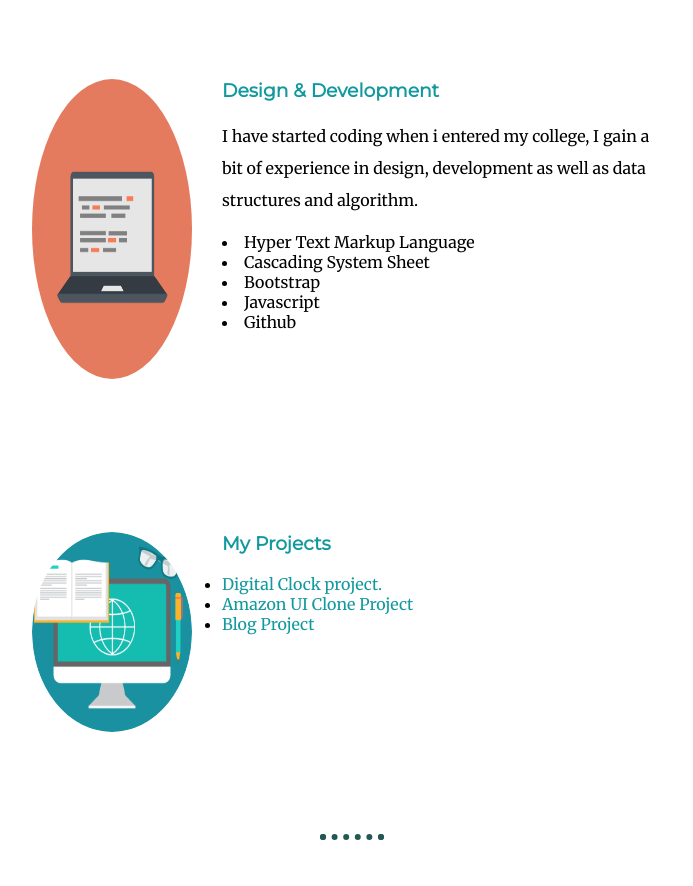
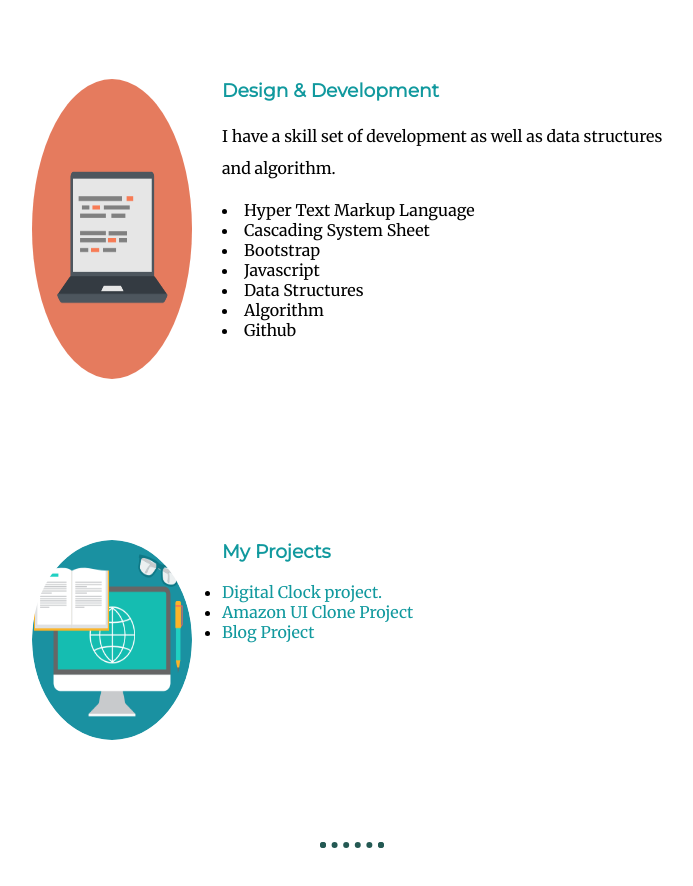
Before and after one commit to Haiderr-Ali/haider-ali-newwebsite, a plain HTML site: page index.html in a window 1280 px wide. Shown: the part 1680-2566 px from the top of the page, without its empty margins (288-981 px from the left). Drawn offline with Linux system fonts and the light colour scheme.

Commit message:
Update index.html

```diff
--- a/index.html
+++ b/index.html
@@ -44,7 +44,7 @@
 
             <h3>Design & Development</h3>
 
-            <p>I have started coding when i entered my college, I gain a bit of experience in design, development as well as data structures and algorithm.</p>
+            <p>I have a skill set of development as well as data structures and algorithm.</p>
 
 
             <ul class="a">
@@ -52,6 +52,8 @@
                 <li>Cascading System Sheet</li>
                 <li>Bootstrap</li>
                 <li>Javascript</li>
+                <li>Data Structures</li>
+                <li>Algorithm</li>
                 <li>Github</li>
 
             </ul>
```
